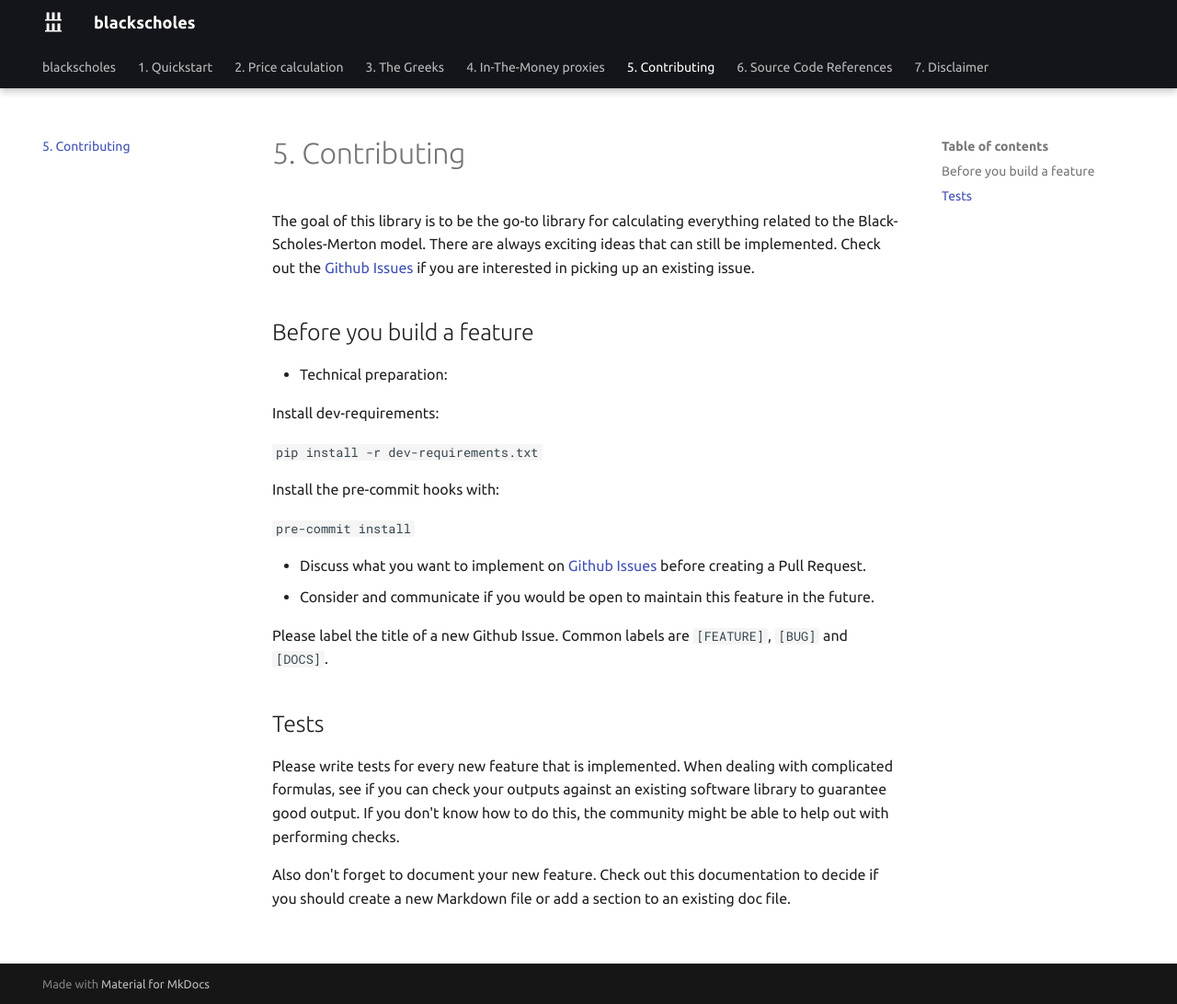
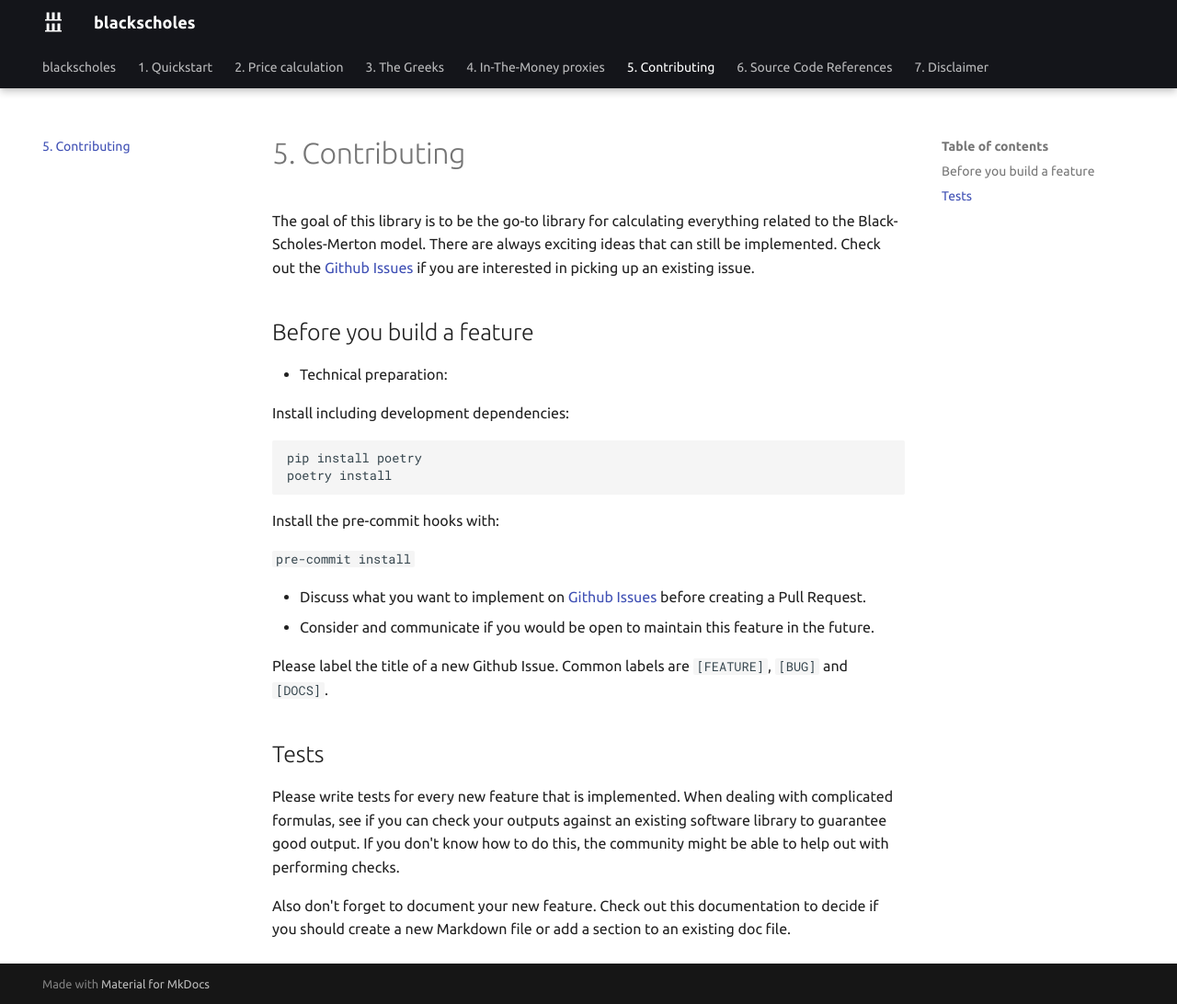
Before and after one commit to CarloLepelaars/blackscholes, an MkDocs documentation site: the page built from docs/5. contributing.md, in a window 1280 px wide and 1092 px high. Shown: the whole window at 92% size. Built offline with MkDocs 1.6.1 and Material for MkDocs 9.7.7, drawn with Linux system fonts in a browser that asks for light colours.

Commit message:
Update docs - #4

````diff
--- a/docs/5. contributing.md
+++ b/docs/5. contributing.md
@@ -9,9 +9,12 @@ Check out the [Github Issues](https://github.com/CarloLepelaars/blackscholes/iss
 
 - Technical preparation:
 
-Install dev-requirements:
+Install including development dependencies:
 
-`pip install -r dev-requirements.txt`
+```commandline
+pip install poetry
+poetry install
+```
 
 Install the pre-commit hooks with:
 
````
